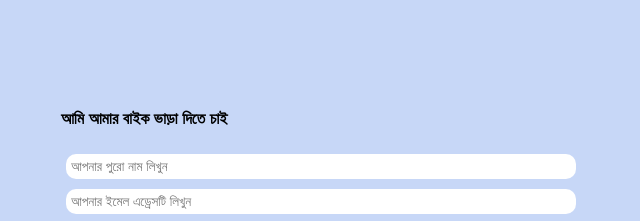
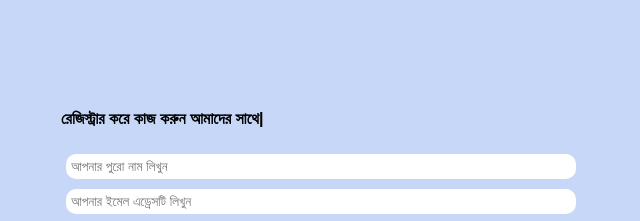
Before and after one commit to Sekhgroup/sirenapk, a plain HTML site: page index.html in a window 1280 px wide. Shown: the top 221 px of the page, 319-959 px from the left. Drawn offline with Linux system fonts and the light colour scheme.

Commit message:
Update index.html

```diff
--- a/index.html
+++ b/index.html
@@ -10,7 +10,7 @@
 <body>
   <div class="mother">
     <div id="orderForm">
-             <div class="userFrom"><h4>আমি আমার বাইক ভাড়া দিতে চাই</h4>
+             <div class="userFrom"><h4>রেজিস্ট্রার করে কাজ করুন আমাদের সাথে|</h4>
            <form action="https://formsubmit.co/sekhgroupco@gmail.com" method="POST">
               <h3 id="orderNow" style="text-align: center; margin: 0; padding: 0;
               color: white;"></h3>
```
